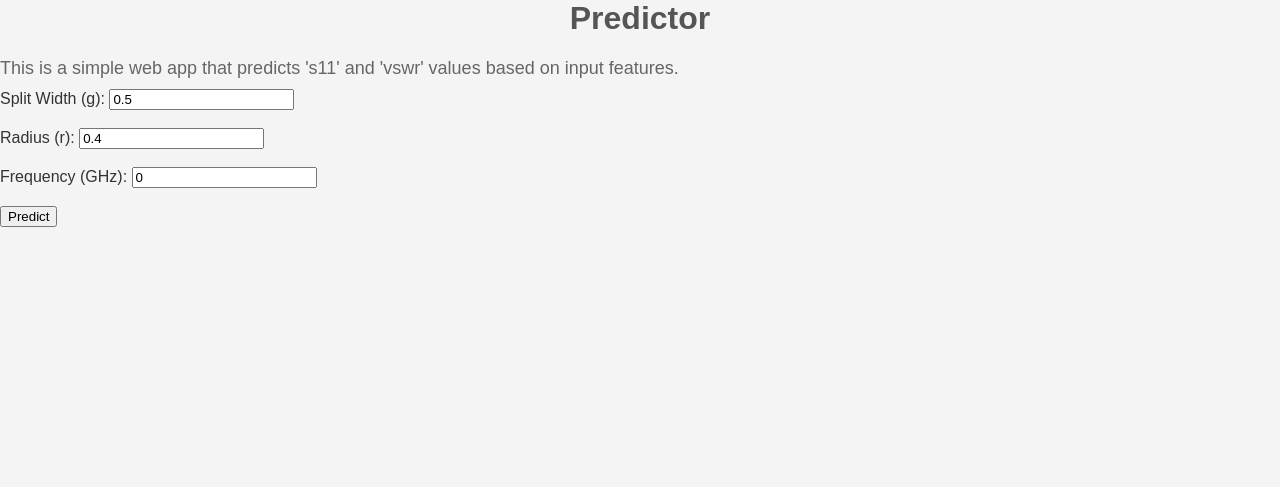
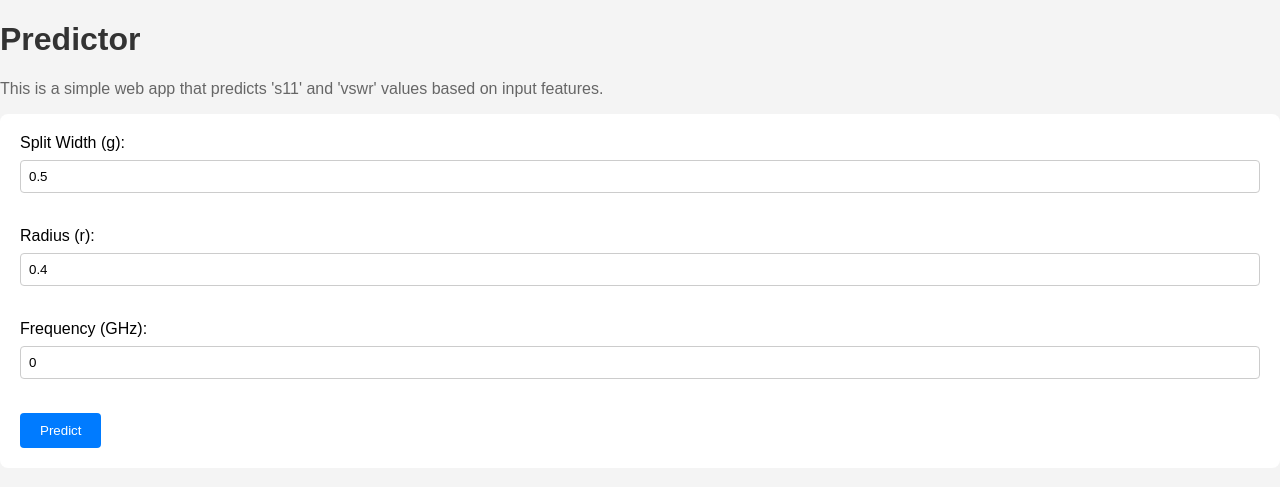
Before and after one commit to Anthonyvijay10/Optimal-Parameter-Prediction-for-Antenna-using-ML, a Flask app: page / in a window 1280 px wide. Shown: the top 487 px of the page. Run offline with Flask 3, Linux system fonts and the light colour scheme.

Commit message:
Add files via upload

```diff
--- a/static/style.css
+++ b/static/style.css
@@ -1,34 +1,63 @@
-/* Add your CSS styling rules here */
 body {
     font-family: Arial, sans-serif;
-    background-color: #f4f4f4; /* Light gray background */
-    color: #333; /* Dark gray text */
     margin: 0;
     padding: 0;
+    background-color: #f4f4f4;
 }
 
 .container {
-    width: 80%;
+    max-width: 800px;
     margin: 0 auto;
-    background-color: #fff; /* White container background */
     padding: 20px;
-    border-radius: 5px;
-    box-shadow: 0 0 10px rgba(0, 0, 0, 0.1); /* Gray shadow */
 }
 
 h1 {
-    text-align: center;
-    margin-top: 0;
-    color: #555; /* Dark gray heading */
+    color: #333;
 }
 
 p {
-    font-size: 18px;
-    margin-bottom: 10px;
-    color: #666; /* Medium gray text */
+    color: #666;
 }
 
-.result-value {
-    font-weight: bold;
-    color: #007bff; /* Blue text for prediction values */
+form {
+    background-image:"C:/Users/harih/Miniproject_FIN/Miniproject/IMG_5495.JPG";
+    background-size: cover;
+    background-color: #ffffff;
+    padding: 20px;
+    border-radius: 8px;
+
+    /*box-shadow: 0 2px 4px rgba(0, 0, 0, 0.1);*/
 }
+
+img {
+    height: 100px;
+    width: 100px;
+}
+
+label {
+    display: block;
+    margin-bottom: 8px;
+}
+
+input[type="number"] {
+    width: 100%;
+    padding: 8px;
+    margin-bottom: 16px;
+    border: 1px solid #ccc;
+    border-radius: 4px;
+    box-sizing: border-box;
+}
+
+button[type="submit"] {
+    padding: 10px 20px;
+    background-color: #007bff;
+    color: #fff;
+    border: none;
+    border-radius: 4px;
+    cursor: pointer;
+    transition: background-color 0.3s;
+}
+
+button[type="submit"]:hover {
+    background-color: #0056b3;
+}
```
